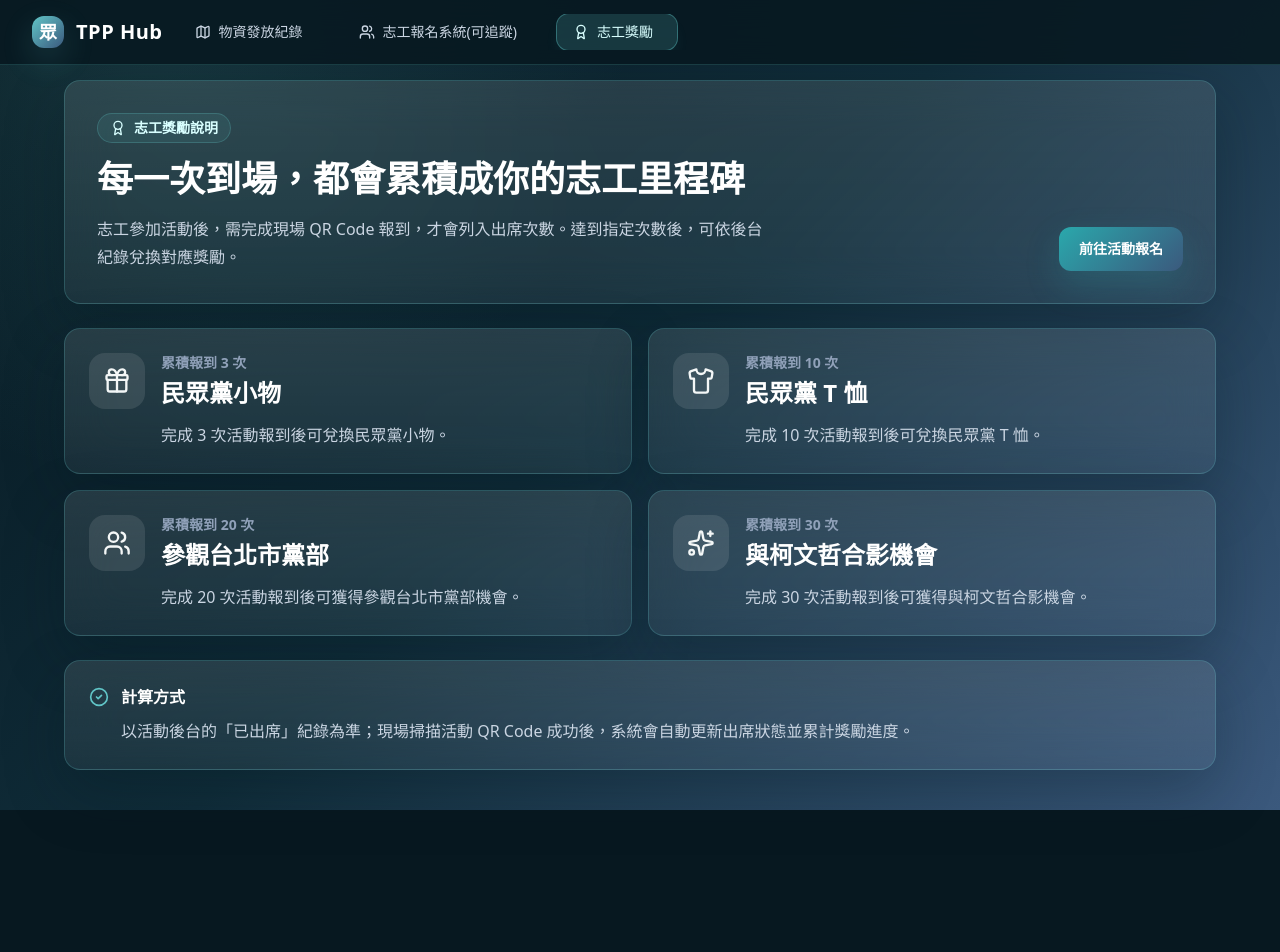
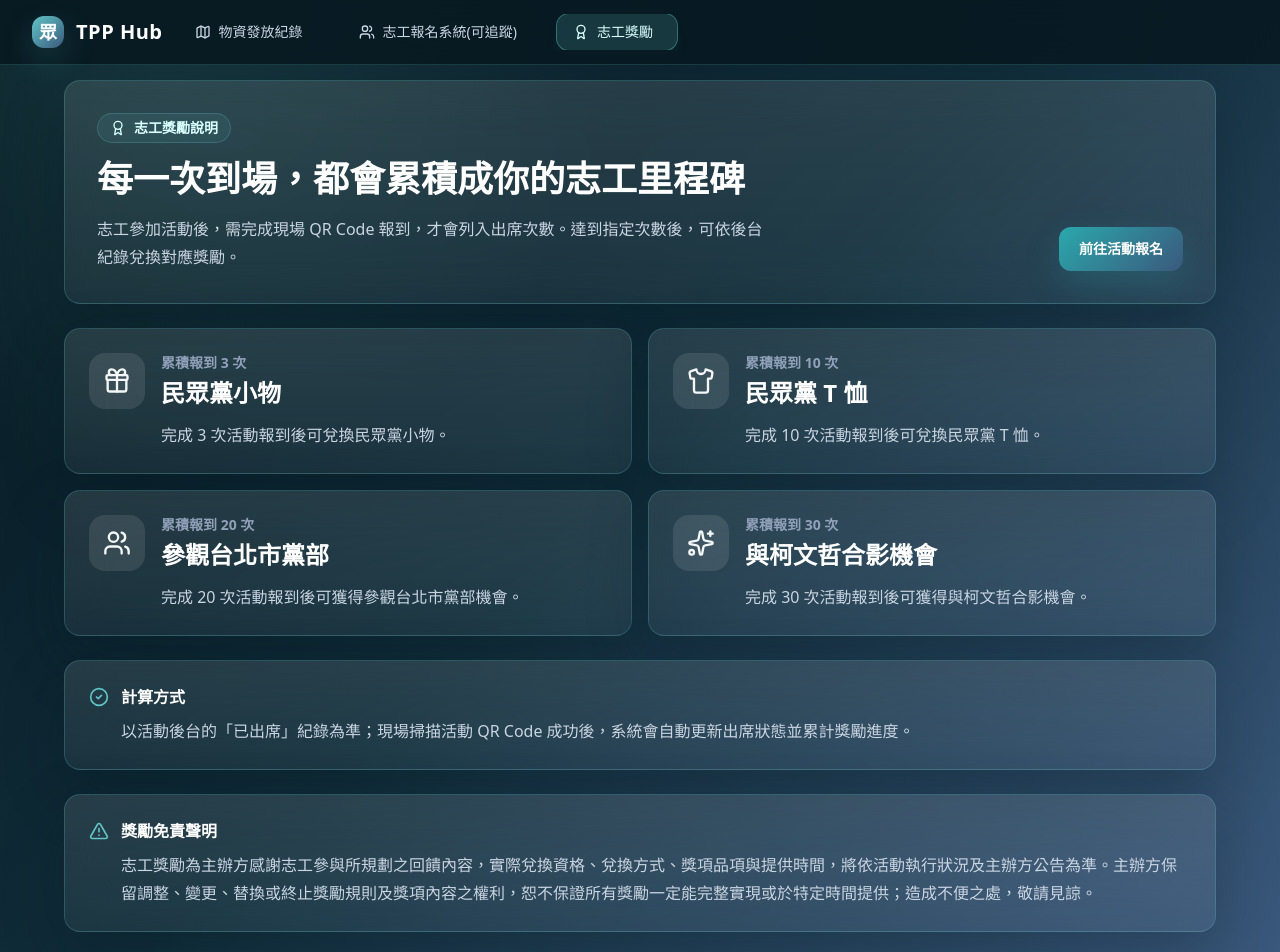
Before and after one commit to nn70/tpp_tissue, a Next.js app: page /volunteer-rewards in a window 1280 px wide. Shown: the top 952 px of the page. Before the commit the page ends 810 px from the top, so only its background shows below. Built offline with nearby package versions, Linux system fonts and the light colour scheme; no server answers.

Commit message:
Add volunteer reward disclaimer

```diff
--- a/src/app/volunteer-rewards/page.tsx
+++ b/src/app/volunteer-rewards/page.tsx
@@ -1,5 +1,5 @@
 import Link from "next/link";
-import { Award, CheckCircle2, Gift, Shirt, Sparkles, Users } from "lucide-react";
+import { AlertTriangle, Award, CheckCircle2, Gift, Shirt, Sparkles, Users } from "lucide-react";
 import { rewardMilestones } from "@/lib/volunteerRewards";
 
 const rewardIcons = [Gift, Shirt, Users, Sparkles];
@@ -61,6 +61,18 @@
                         </div>
                     </div>
                 </section>
+
+                <section className="glass-panel rounded-2xl border-[#61C5C7]/20 bg-[#071820]/60 p-6">
+                    <div className="flex items-start gap-3">
+                        <AlertTriangle className="mt-0.5 h-5 w-5 shrink-0 text-[#61C5C7]" />
+                        <div>
+                            <h2 className="font-bold text-white">獎勵免責聲明</h2>
+                            <p className="mt-2 leading-7 text-slate-300">
+                                志工獎勵為主辦方感謝志工參與所規劃之回饋內容，實際兌換資格、兌換方式、獎項品項與提供時間，將依活動執行狀況及主辦方公告為準。主辦方保留調整、變更、替換或終止獎勵規則及獎項內容之權利，恕不保證所有獎勵一定能完整實現或於特定時間提供；造成不便之處，敬請見諒。
+                            </p>
+                        </div>
+                    </div>
+                </section>
             </div>
         </main>
     );
--- a/src/components/VolunteerForumClient.tsx
+++ b/src/components/VolunteerForumClient.tsx
@@ -160,6 +160,9 @@
                         <Link href="/volunteer-rewards" className="mt-4 inline-flex text-sm font-semibold text-[#D9FFFF] hover:text-white">
                             查看完整獎勵說明
                         </Link>
+                        <p className="mt-3 text-xs leading-5 text-slate-500">
+                            獎勵內容及規則以主辦方公告為準，主辦方保留調整獎項與兌換方式之權利。
+                        </p>
                     </div>
                 </section>
 
```
